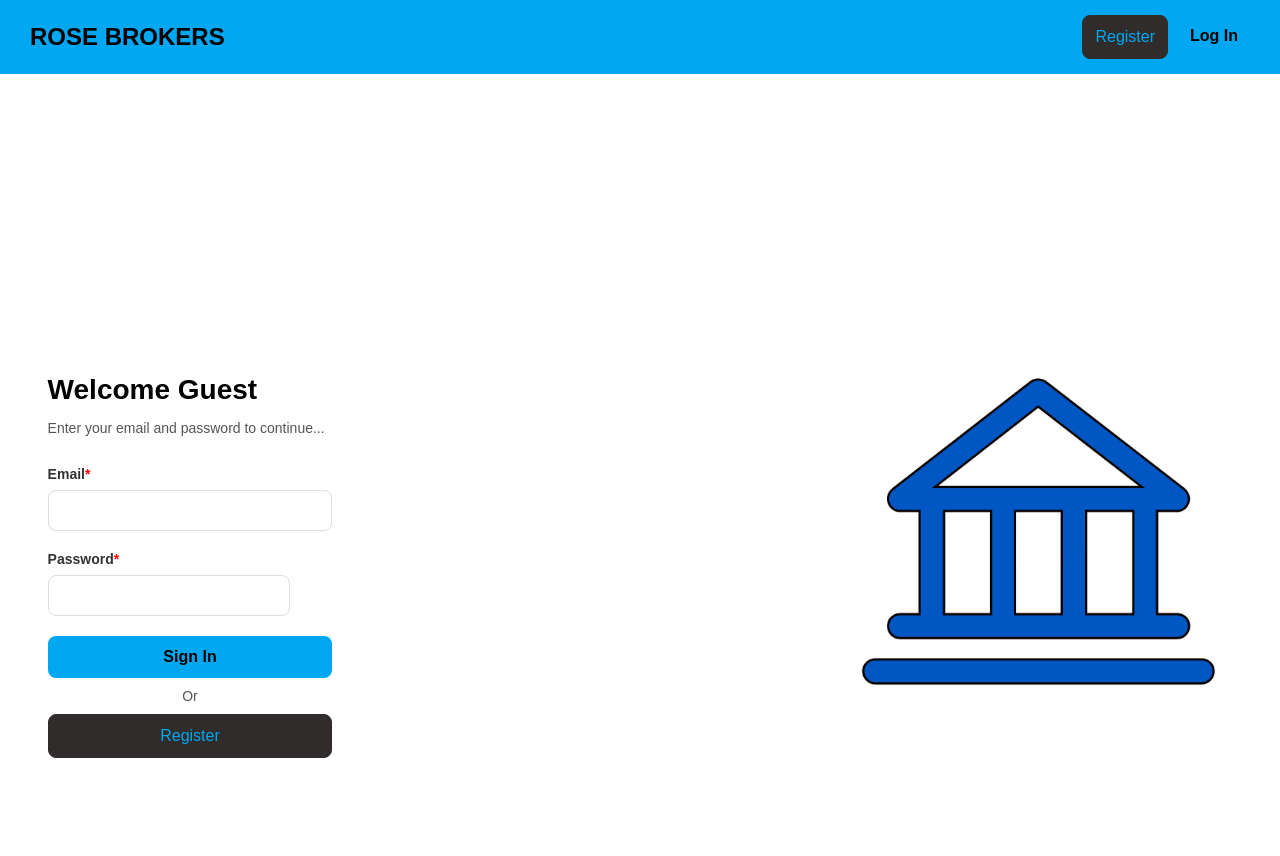
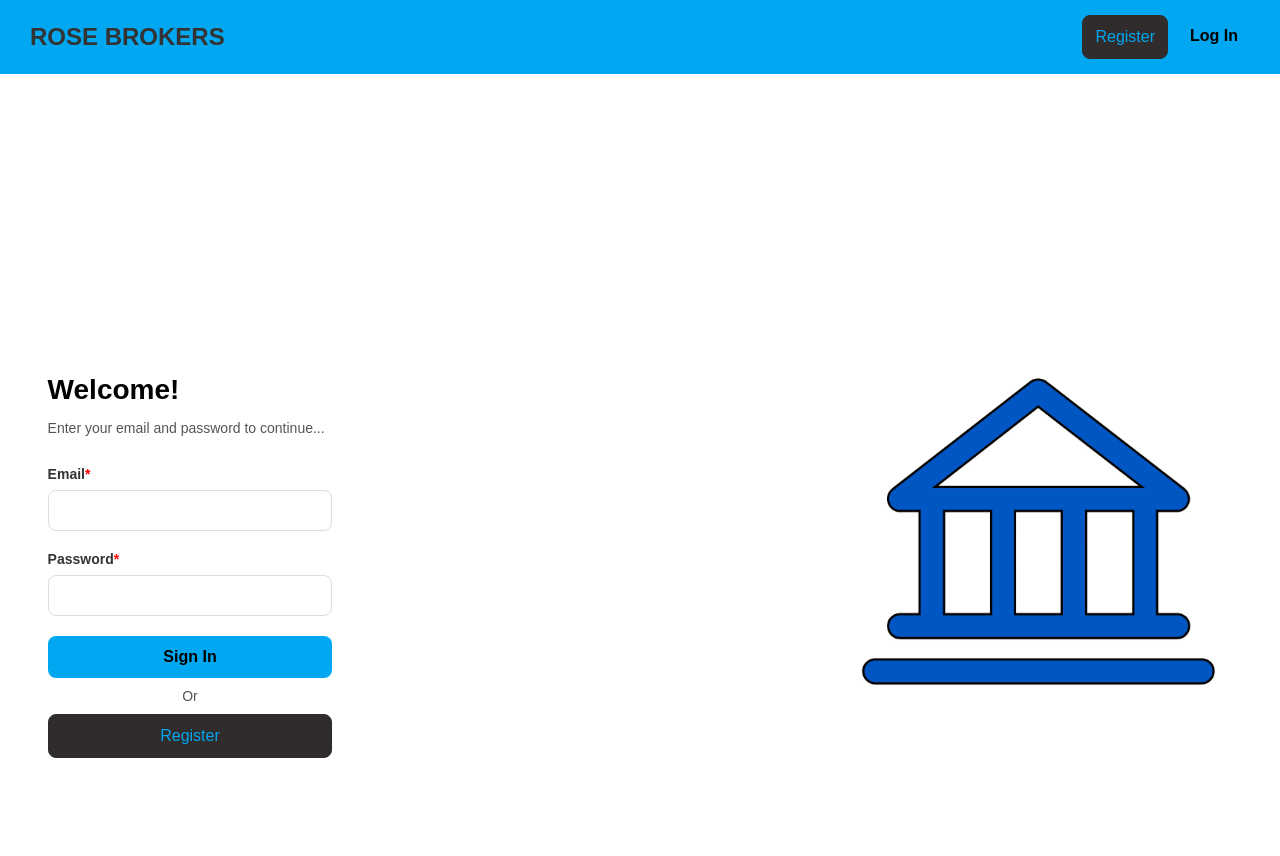
Before and after one commit to Theo-Asamp/Mortgage-Quotation-System, a PHP site: page /login.php in a window 1280 px wide. Shown: the top 856 px of the page. Run offline with PHP 8.4, Linux system fonts and the light colour scheme; data comes from the database, SQL or seed files in the repository; both versions use the stored data as it was after the commit.

Commit message:
Cleaned stuff up, still a few left

```diff
--- a/css/global.css
+++ b/css/global.css
@@ -7,7 +7,7 @@ body {
 
 .navbar {
     background-color: #01A7F0;
-    color: black;
+    color: #333;
     display: flex;
     justify-content: space-between;
     align-items: center;
@@ -168,17 +168,22 @@ body {
 }
 
 .broker_dashbutton {
-    background-color: black;
-    color: #01A7F0;
-    border-radius: 5px;
+    background-color: #fff;
+    box-shadow: 0px 0px 10px rgba(0, 0, 0, 0.15);
+    border-color: #fff;
+    border-radius: 10px;
     padding: 20px 10px;
     display: grid;
     margin-bottom: 10px;
-
+    transition: transform 0.3s ease-in-out;
 }
 
 :hover .broker_dashbutton {
     cursor: pointer;
+}
+
+.broker_dashbutton:hover {
+    transform: scale(1.05);
 }
 
 .card__link:hover {
@@ -605,9 +610,7 @@ body {
     padding-bottom: 30px;
 }
 
-#password {
-    width: 85%;
-}
+#password {}
 
 #password-flex {
     display: flex;
@@ -621,6 +624,8 @@ body {
 #no-underline {
     text-decoration: none;
 }
+
+
 
 
 @media (max-width: 768px) {
--- a/login.php
+++ b/login.php
@@ -44,12 +44,14 @@ require 'headerFooter.php';
 
 <!DOCTYPE html>
 <html lang="en">
+
 <head>
     <meta charset="UTF-8">
     <meta name="viewport" content="width=device-width, initial-scale=1.0">
     <link rel="stylesheet" href="css/global.css" />
     <title>Rose Brokers Login</title>
 </head>
+
 <body>
 
     <?php render_navbar() ?>
@@ -57,10 +59,12 @@ require 'headerFooter.php';
 
     <div class="container">
         <div class="login-section">
-            <h2>Welcome Guest</h2>
+            <h2>Welcome!</h2>
             <p>Enter your email and password to continue...</p>
 
-            <?php if (isset($error)) { echo "<p style='color: red;'>$error</p>"; } ?>
+            <?php if (isset($error)) {
+                echo "<p style='color: red;'>$error</p>";
+            } ?>
 
             <form class="login-form" method="POST">
                 <label for="email">Email<span style="color: red;">*</span></label>
@@ -81,7 +85,8 @@ require 'headerFooter.php';
         </div>
     </div>
 
-<?php render_footer() ?>
+    <?php render_footer() ?>
 
 </body>
+
 </html>
```
Also changed, not shown: quotation.php (+7 -4 lines), rose-mortgage-database.db.
